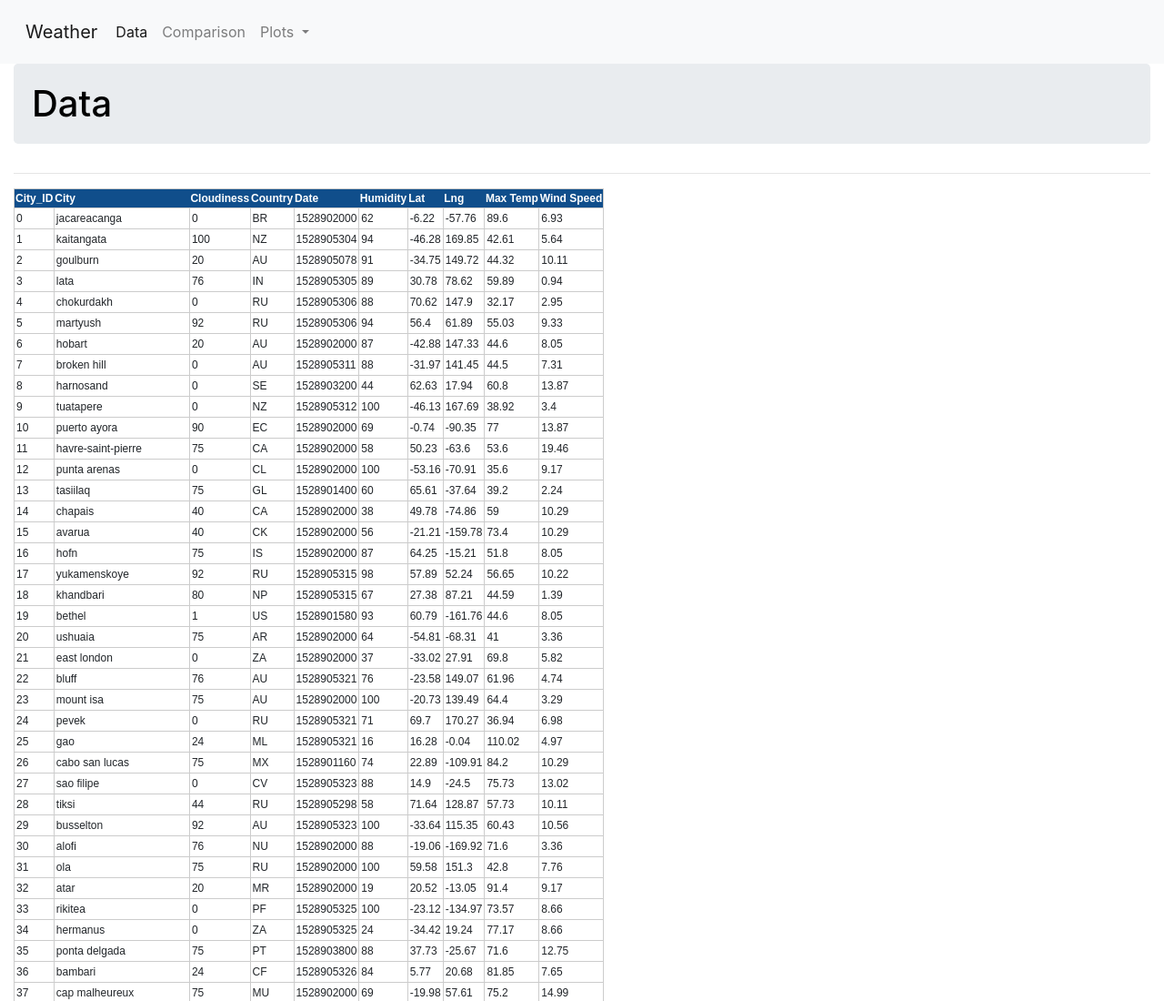
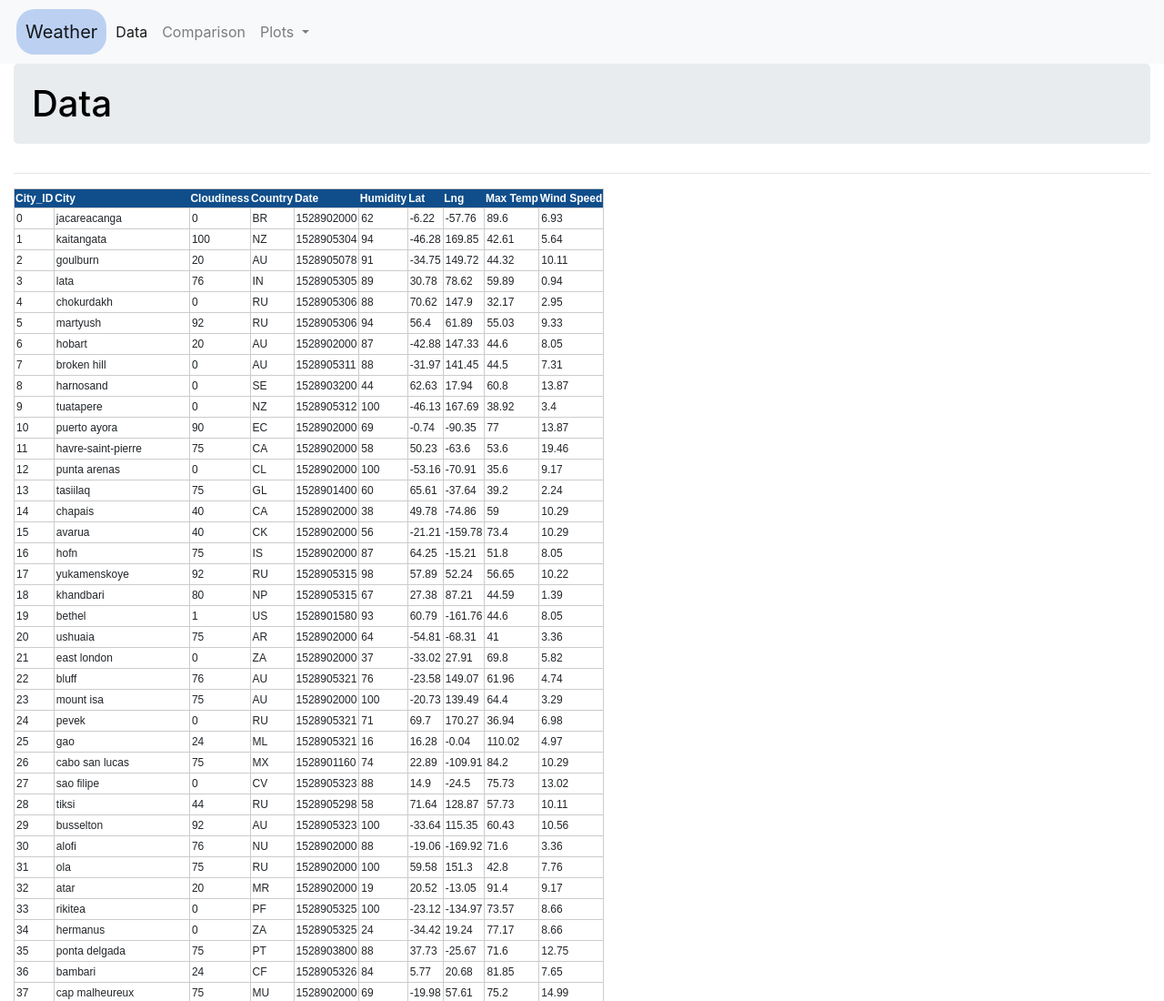
Before and after one commit to Payne3/Payne3.github.io, a plain HTML site: page data.html in a window 1280 px wide. Shown: the top 1100 px of the page at 91% size. Drawn offline with nearby package versions, Linux system fonts and the light colour scheme.

Commit message:
finally done

```diff
--- a/style1.css
+++ b/style1.css
@@ -27,6 +27,9 @@ h1{
 .navbar-brand{
     padding: 10px;
     margin: 2px;
+    background-color: rgba(50, 115, 220, 0.3);
+    border-radius: 20px;
+
 
 }
 .humid{
```
